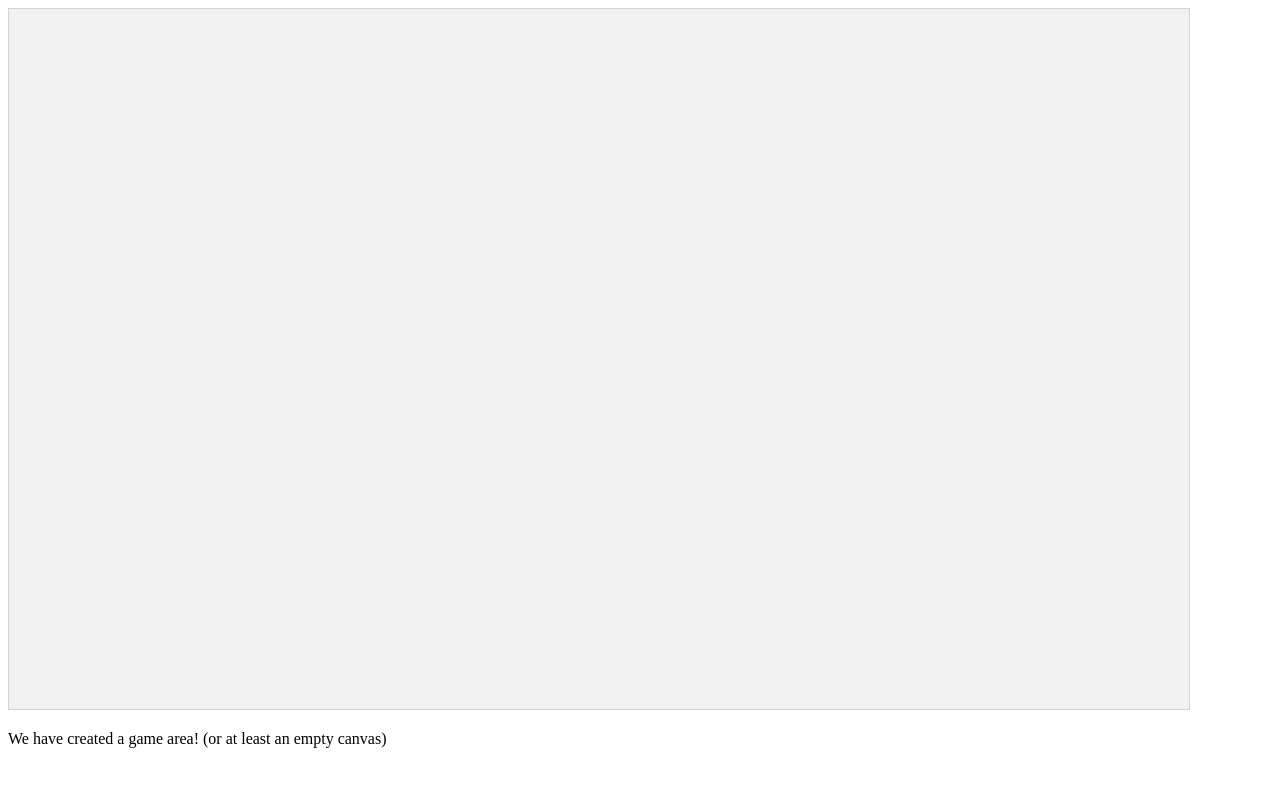
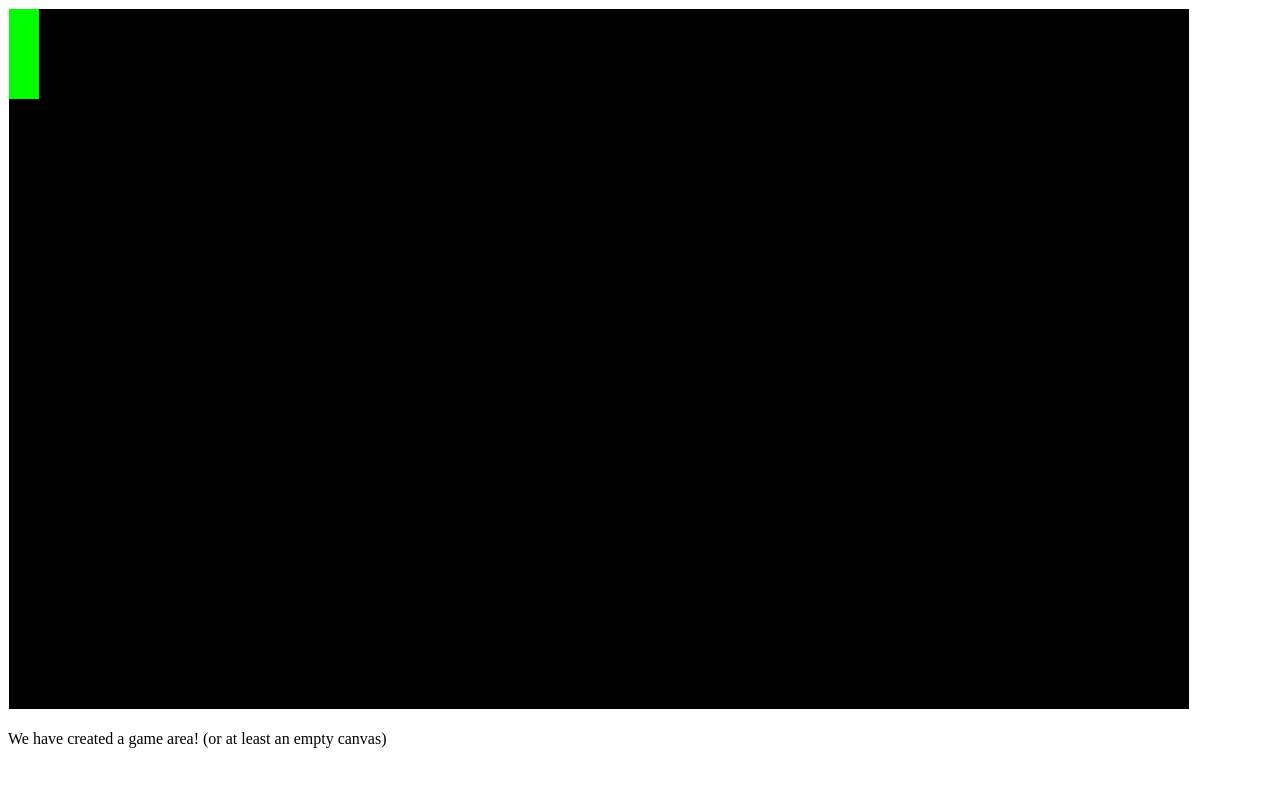
Before and after one commit to mmicros/Pong, a plain HTML site: page pong.html in a window 1280 px wide. Drawn offline with Linux system fonts and the light colour scheme.

Commit message:
Added left player block and Javascript constructor

```diff
--- a/canvas.js
+++ b/canvas.js
@@ -1,5 +1,6 @@
 function startGame(){
 	gameArea.initialize();
+	leftPlayer = new component(30, 90, 0, 0);
 }
 
 var gameArea = {
@@ -11,3 +12,13 @@ var gameArea = {
 		document.body.insertBefore(this.canvas, document.body.childNodes[0]);
 	}
 }
+
+function component(w, h, x, y){
+	this.width = w;
+	this.height = h;
+	this.x = x;
+	this.y = y;
+	ctx = gameArea.context;
+	ctx.fillStyle = "lime";
+	ctx.fillRect(this.x, this.y, this.width, this.height);
+}
--- a/pong.html
+++ b/pong.html
@@ -2,13 +2,8 @@
 <html>
   <script type="text/javascript" src="canvas.js"> </script>
 <head>
+<link rel="stylesheet" href="style.css">
 <meta name="viewport" content="width=device-width, initial-scale=1.0"/>
-<style>
-canvas {
-    border: 1px solid #d3d3d3;
-    background-color: #f1f1f1;
-}
-</style>
 </head>
 <body onload="startGame()">
 <p>We have created a game area! (or at least an empty canvas)</p>
--- /dev/null
+++ b/style.css
@@ -0,0 +1,4 @@
+canvas {
+    border: 1px solid #ffffff;
+    background-color: #000000;
+}
```
